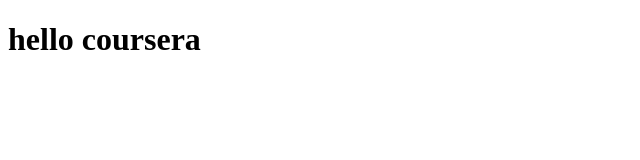
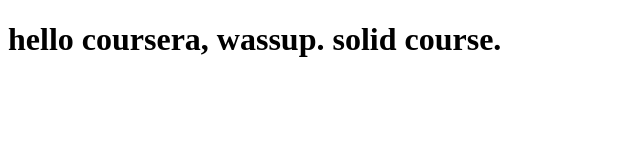
Before and after one commit to jhsims/Coursera-test, a plain HTML site: page site/index.html in a window 1280 px wide. Shown: the whole page, without its empty margins (0-640 px from the left). Drawn offline with Linux system fonts and the light colour scheme.

Commit message:
small text change

```diff
--- a/site/index.html
+++ b/site/index.html
@@ -4,6 +4,6 @@
 	<title>Hello Coursera</title>
 </head>
 <body>
-<h1>hello coursera</h1>
+<h1>hello coursera, wassup.  solid course.</h1>
 </body>
 </html>
```
